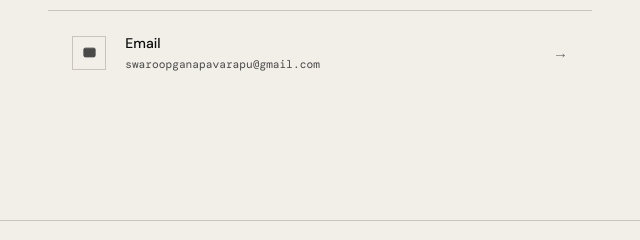
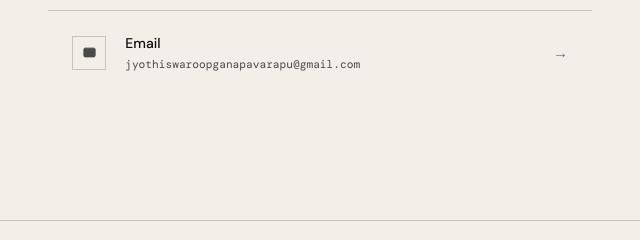
Before and after one commit to Swaroop0724/portfolio, a website: page index.html in a window 1280 px wide. Shown: the part 7055-7295 px from the top of the page, 640-1280 px from the left. Drawn offline with nearby package versions, Linux system fonts and the light colour scheme.

Commit message:
Update index.html

```diff
--- a/index.html
+++ b/index.html
@@ -363,7 +363,7 @@ footer p{font-family:"DM Mono",monospace;font-size:0.65rem;color:#4A4A4A;letter-
         <svg width="13" height="13" fill="currentColor" viewBox="0 0 24 24"><path d="M20.447 20.452h-3.554v-5.569c0-1.328-.027-3.037-1.852-3.037-1.853 0-2.136 1.445-2.136 2.939v5.667H9.351V9h3.414v1.561h.046c.477-.9 1.637-1.85 3.37-1.85 3.601 0 4.267 2.37 4.267 5.455v6.286zM5.337 7.433c-1.144 0-2.063-.926-2.063-2.065 0-1.138.92-2.063 2.063-2.063 1.14 0 2.064.925 2.064 2.063 0 1.139-.925 2.065-2.064 2.065zm1.782 13.019H3.555V9h3.564v11.452zM22.225 0H1.771C.792 0 0 .774 0 1.729v20.542C0 23.227.792 24 1.771 24h20.451C23.2 24 24 23.227 24 22.271V1.729C24 .774 23.2 0 22.222 0h.003z"/></svg>
         LinkedIn
       </a>
-      <a href="mailto:swaroopganapavarapu@gmail.com" class="soc-link">
+      <a href="mailto:jyothiswaroopganapavarapu@gmail.com" class="soc-link">
         <svg width="13" height="13" fill="none" stroke="currentColor" stroke-width="1.5" viewBox="0 0 24 24"><path d="M3 8l7.89 5.26a2 2 0 002.22 0L21 8M5 19h14a2 2 0 002-2V7a2 2 0 00-2-2H5a2 2 0 00-2 2v10a2 2 0 002 2z"/></svg>
         Email
       </a>
@@ -675,9 +675,9 @@ footer p{font-family:"DM Mono",monospace;font-size:0.65rem;color:#4A4A4A;letter-
           <div><div class="clink-name">GitHub</div><div class="clink-hdl">Swaroop0724</div></div>
           <span class="clink-arr">→</span>
         </a>
-        <a href="mailto:swaroopganapavarapu@gmail.com" class="clink">
+        <a href="mailto:jyothiswaroopganapavarapu@gmail.com" class="clink">
           <div class="clink-ico"><svg width="15" height="15" fill="none" stroke="#4A4A4A" stroke-width="1.5" viewBox="0 0 24 24"><path d="M3 8l7.89 5.26a2 2 0 002.22 0L21 8M5 19h14a2 2 0 002-2V7a2 2 0 00-2-2H5a2 2 0 00-2 2v10a2 2 0 002 2z"/></svg></div>
-          <div><div class="clink-name">Email</div><div class="clink-hdl">swaroopganapavarapu@gmail.com</div></div>
+          <div><div class="clink-name">Email</div><div class="clink-hdl">jyothiswaroopganapavarapu@gmail.com</div></div>
           <span class="clink-arr">→</span>
         </a>
       </div>
```
